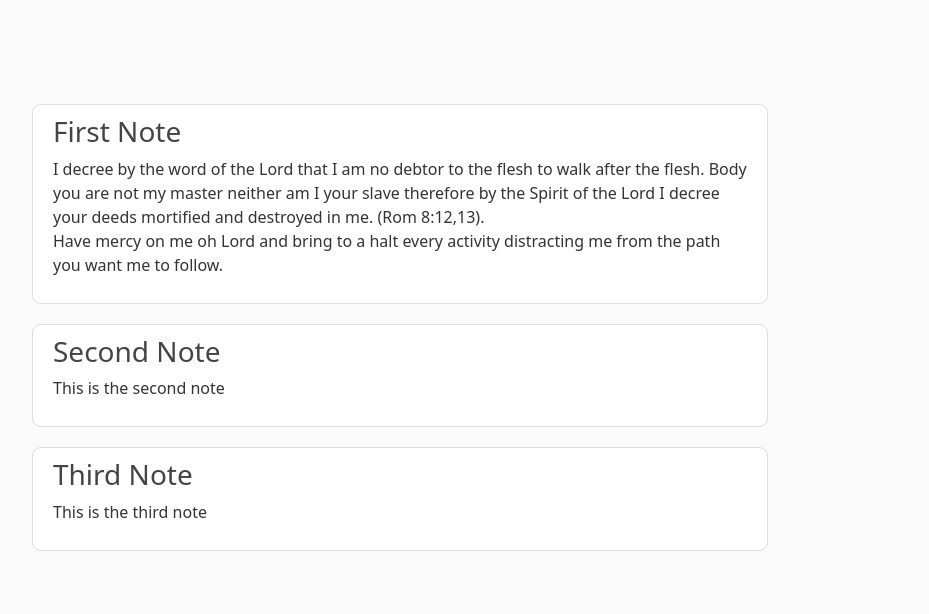
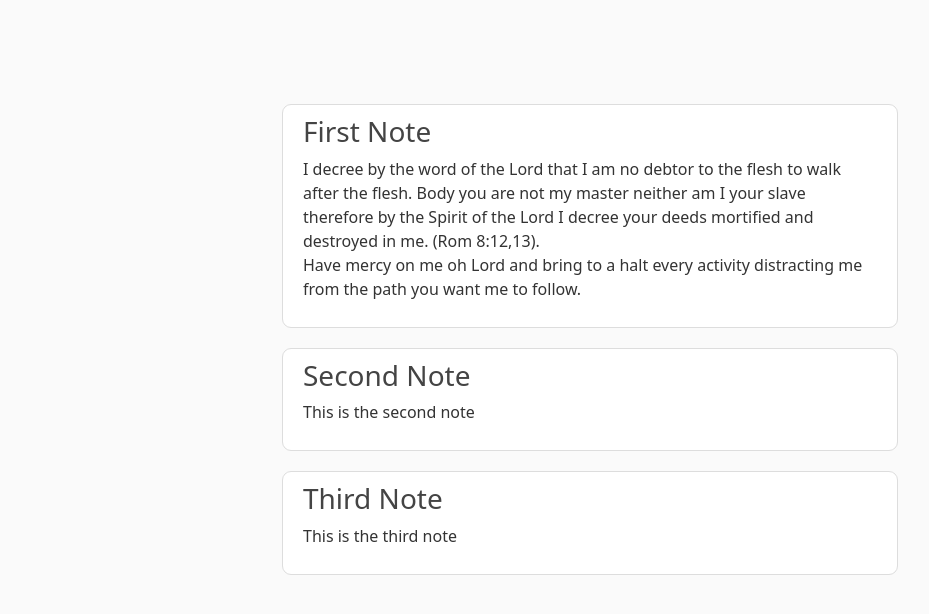
Before and after one commit to Berthran/notable, a Flask app: page / in a window 1280 px wide. Shown: the part 56-670 px from the top of the page, without its empty margins (50-979 px from the left). Run offline with Flask 3, Linux system fonts and the light colour scheme.

Commit message:
add new class to main tag and put <div class="col-md-12"> in a template block

```diff
--- a/notable/templates/layout.html
+++ b/notable/templates/layout.html
@@ -33,9 +33,12 @@
 			  </div>
 			</nav>
 		  </header>
-          <main role="main" class="container">
+          <main role="main" class="container notearea">
 			<div class="row">
-			  <div class="col-md-8">
+				{% block col_length %}
+				<div class="col-md-12">
+				{% endblock %}
+
 					{% with messages = get_flashed_messages(with_categories=true)  %}
 						{% if messages %}
 							{% for category, message in messages %}
@@ -45,7 +48,10 @@
 							{% endfor %}
 						{% endif %}
 					{% endwith %}
-				{% block content %}{% endblock %}
+
+					{% block content %}
+					<!-- Page specific content -->
+					{% endblock %}
 			  </div>
 		  </main>
 
```
Lines whose indentation alone changed are shown as unchanged.
